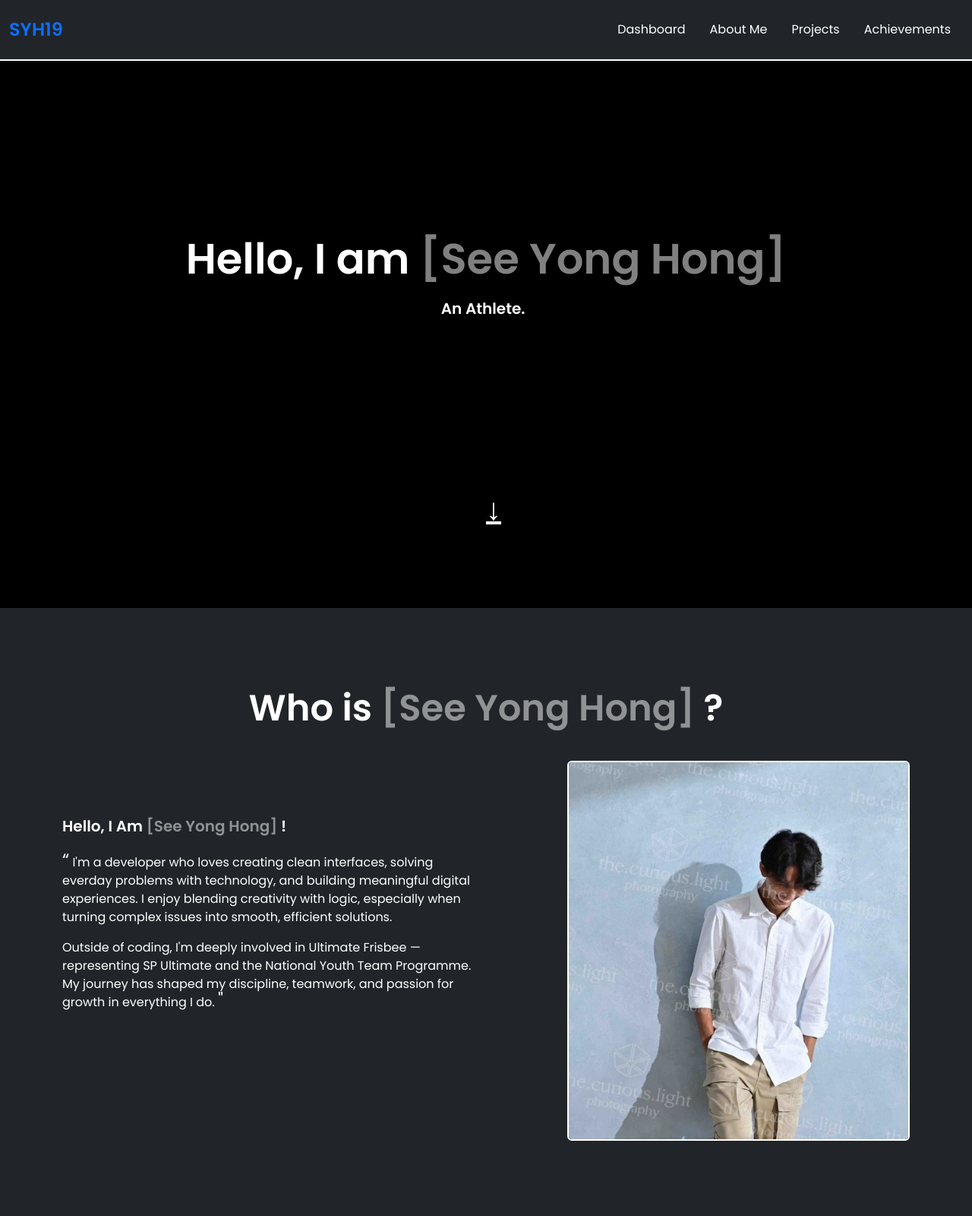
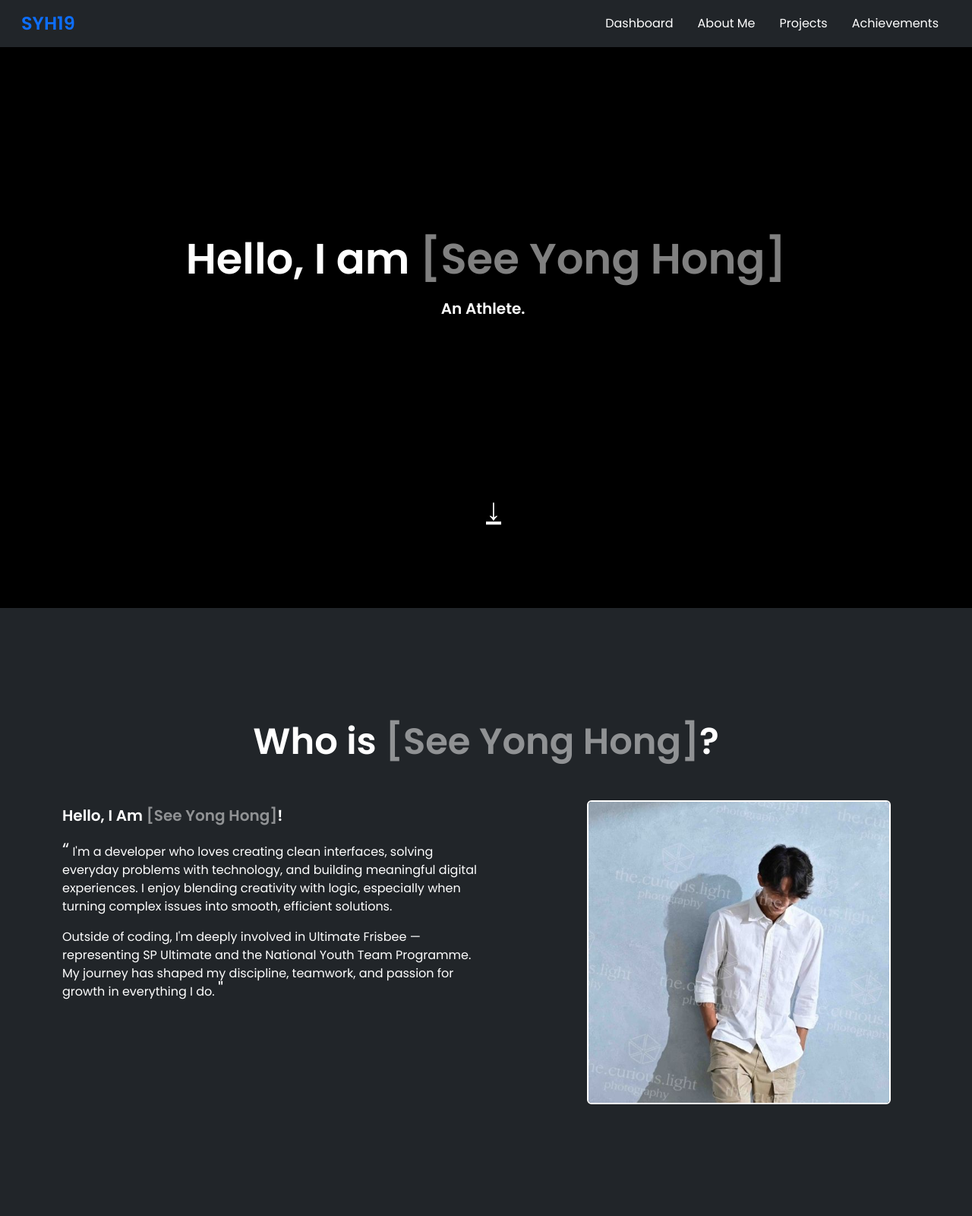
Before and after one commit to sertzzxc/Portfolio, a website: page src/public/index.html in a window 1280 px wide. Shown: the top 1600 px of the page at 76% size. Drawn offline with nearby package versions, Linux system fonts and the light colour scheme.

Commit message:
bugFixes

```diff
--- a/src/public/index.html
+++ b/src/public/index.html
@@ -1,6 +1,7 @@
 <HTML>
 <!DOCTYPE html>
 <html lang="en">
+
 <head>
   <meta charset="utf-8">
   <meta content="width=device-width, initial-scale=1.0" name="viewport">
@@ -39,6 +40,20 @@
       padding: 30px;
     }
 
+    #navbar {
+      transition: all 0.3s ease;
+      padding: 1.5rem 1rem;
+      /* large padding */
+      font-size: 1rem;
+    }
+
+    /* Small navbar (when scrolled) */
+    #navbar.navbar-small {
+      padding: 0.5rem 1rem;
+      /* smaller padding */
+      font-size: 0.9rem;
+    }
+
     /* Navbar Link Base Style */
     /* Navbar Base */
     .navbar-nav .nav-link {
@@ -47,7 +62,6 @@
       overflow: hidden;
       transition: color 0.3s ease;
     }
-
 
     /* Navbar Link Hover Background */
     .navbar-nav .nav-link:hover {
@@ -77,28 +91,24 @@
 
     /* Hover for Active Link */
     .nav-item .nav-link:hover {
-  background-color: #444; /* Slightly lighter gray */
-  color:black; /* White text */
+      /* Slightly lighter gray */
+      color: black;
+      /* White text */
       transition: background-color 0.4s ease, color 0.3s ease, transform 0.3s ease;
     }
 
-/* Active Link Glow Effect */
-.nav-item .nav-link:hover {
-  box-shadow: 0px 4px 15px rgba(255, 255, 255, 0.2); /* Subtle white glow */
-}
+
 
     /* Focus/Active Link Style */
     .navbar-nav .nav-link:focus,
     .navbar-nav .nav-link:active {
-  background-color: #555; /* Medium gray */
+      background-color: #555;
+      /* Medium gray */
       color: #fff;
       outline: none;
       transition: background-color 0.4s ease;
     }
 
-#navbar {
-  border-bottom: 2px solid #fff; /* white border at the bottom */
-}
 
 
     /* Card Animation */
@@ -123,9 +133,12 @@
       opacity: 0;
       transform: translateX(-30px);
       animation: slideIn 0.8s ease forwards;
-  background-color: #000; /* Black card background */
-  border: 1px solid #fff; /* White border */
-  color: black; /* White text */
+      background-color: #000;
+      /* Black card background */
+      border: 1px solid #fff;
+      /* White border */
+      color: black;
+      /* White text */
     }
 
     @keyframes slideIn {
@@ -139,7 +152,8 @@
       position: relative;
       width: 100%;
       display: block;
-  padding-bottom: 5rem; /* space so preview doesn't overlap text */
+      padding-bottom: 5rem;
+      /* space so preview doesn't overlap text */
     }
 
     /* This keeps it centered under your text */
@@ -150,7 +164,8 @@
       position: absolute;
       left: 0;
       right: 0;
-  bottom: 0;           /* always below all paragraphs */
+      bottom: 0;
+      /* always below all paragraphs */
       z-index: 10;
     }
 
@@ -166,7 +181,8 @@
       transform: translateY(10px);
       transition: opacity 0.5s ease, transform 0.3s ease;
       cursor: pointer;
-  position: relative; /* ensures arrow stays inside */
+      position: relative;
+      /* ensures arrow stays inside */
     }
 
     /* Fade in when hovering ANY part of the wrapper */
@@ -187,11 +203,14 @@
     }
 
     .main-scroll-down {
-  position: absolute;       /* position relative to parent */
-  bottom: 100px;             /* distance from bottom of main */
+      position: absolute;
+      /* position relative to parent */
+      bottom: 100px;
+      /* distance from bottom of main */
       left: 50%;
       font-size: 2.5rem;
-  display: inline-block;       /* needed for transform */
+      display: inline-block;
+      /* needed for transform */
       animation: bounce 1.5s infinite;
     }
 
@@ -212,8 +231,10 @@
     }
 
     html {
-  scroll-behavior: smooth;        /* smooth scrolling */
-  scroll-snap-type: y mandatory;  /* vertical snap */
+      scroll-behavior: smooth;
+      /* smooth scrolling */
+      scroll-snap-type: y mandatory;
+      /* vertical snap */
       height: 100%;
       margin: 0;
       padding: 0;
@@ -221,24 +242,35 @@ html {
 
     /* Optional: Body background */
     body {
-  background-color: #000; /* Black background */
-  color: #fff; /* Default white text */
-  scroll-snap-type: y mandatory;  /* make sections snap inside body */
+      background-color: #000;
+      /* Black background */
+      color: #fff;
+      /* Default white text */
+      scroll-snap-type: y mandatory;
+      /* make sections snap inside body */
       margin: 0;
       padding: 0;
     }
+
+
+
 
     .cursor {
       display: inline-block;
       margin-left: 2px;
       animation: blink 1s steps(2, start) infinite;
     }
-    @keyframes blink { to { visibility: hidden; } }
 
+    @keyframes blink {
+      to {
+        visibility: hidden;
+      }
+    }
   </style>
 </head>
+
 <body class="index-page">
-    <nav id="navbar" class="navbar navbar-expand-lg navbar-dark bg-dark fixed-top py-3 ">
+  <nav id="navbar" class="navbar navbar-expand-lg navbar-dark bg-dark fixed-top py-2">
     <div class="container-fluid">
       <!-- Brand -->
       <a class="navbar-brand fw-bold text-primary fs-4" href="#">SYH19</a>
@@ -269,8 +301,7 @@ body {
     </div>
   </nav>
 
-  <body class="bg-black text-white">
-  <!-- Main -->
+  <div class="page-wrapper bg-black text-white">
     <main class="d-flex flex-column justify-content-center align-items-center text-center vh-100 bg-black text-white">
 
       <div class="col-lg-8 mx-auto text-center">
@@ -289,72 +320,72 @@ body {
     </main>
 
 
-  <section id="about" class="vh-100 bg-dark text-white d-flex flex-column justify-content-center align-items-center fade-section">
-    <div class="mt-5"></div>
-    <div class="mt-5"></div>
-    <h1 class="fw-bold mb-3 mt-5" style="font-size: 3rem;">Who is <span class="text-white-50">[See Yong Hong]</span> ?</h1>
-    <br>
+    <section id="about"
+      class="vh-100 bg-dark text-white d-flex flex-column justify-content-center align-items-center fade-section py-5">
+      <h1 class="fw-bold mb-5" style="font-size: 3rem;">
+        Who is <span class="text-white-50">[See Yong Hong]</span>?
+      </h1>
+
       <div class="container">
         <div class="row align-items-center">
-          <!-- LEFT: TEXT -->
+          <!-- LEFT: Text -->
           <div class="col-md-6">
+            <h5 class="fw-semibold mb-4">
+              Hello, I Am <span class="text-white-50">[See Yong Hong]</span>!
+            </h5>
 
-            <h5 class="fw-semibold mb-4">
-              Hello, I Am <span class="text-white-50">[See Yong Hong]</span> !
-            </h5>
             <div class="about-wrapper">
-              <p class="mb-3" >
+              <p class="mb-3">
                 <span style="font-size: 1.5rem; line-height: 0;">“</span>
-                I'm a developer who loves creating clean interfaces, solving everday problems with technology,
+                I'm a developer who loves creating clean interfaces, solving everyday problems with technology,
                 and building meaningful digital experiences. I enjoy blending creativity with logic,
                 especially when turning complex issues into smooth, efficient solutions.
               </p>
 
-              <p>
+              <p class="mb-4">
                 Outside of coding, I'm deeply involved in Ultimate Frisbee — representing SP Ultimate and
                 the National Youth Team Programme. My journey has shaped my discipline, teamwork,
-                and passion for growth in everything I do. <span style="font-size: 1.5rem; line-height: 0;">"</span>
+                and passion for growth in everything I do.
+                <span style="font-size: 1.5rem; line-height: 0;">"</span>
               </p>
-              <br>
-              <br>
-              <a href="#skills" class="next-preview-link text-decoration-none">
+
+              <div class="mb-5"></div>
+
+              <a href="#skills" class="next-preview-link text-decoration-none mt-4">
                 <div class="next-preview">
-                  <h4>Up Next: My Technical [Skills</h4>
+                  <h4>Up Next: My Technical Skills</h4>
                   <p>Click or scroll to explore what I specialize in.</p>
                   <span class="scroll-down">↓</span>
                 </div>
               </a>
-
             </div>
           </div>
 
+          <!-- Spacer Column -->
+          <div class="col-md-1"></div>
 
-          <div class="col-md-1">
-            <!-- Spacer Column -->
-          </div>
-
-          <!-- RIGHT: IMAGE -->
-          <div class="col-md-5 text-center mt-4 mt-md-0 mb-5">
+          <!-- RIGHT: Image -->
+          <div class="col-md-5 text-center mt-4 mt-md-0">
             <img
               src="img/aboutMe.jpeg"
-              alt=""
+              alt="[See Yong Hong]"
               class="img-fluid rounded"
-              style="max-height: 500px; width: 100%; object-fit: cover; border-radius: 6px; border: 2px solid #fff;"
+              style="
+                width: 400px;
+                height: 400px;
+                object-fit: cover;
+                border-radius: 6px;
+                border: 2px solid #fff;
+              "
             >
           </div>
-
         </div>
       </div>
-      <div class="mb-5"></div> <!-- adds vertical space -->
-      <div class="mb-5"></div> <!-- adds vertical space -->
-
-      <div class="mb-5"></div> <!-- adds vertical space -->
-      <div class="mb-5"></div> <!-- adds vertical space -->
+    </section>
 
 
-  </section>
-
-  <section id="skills"  class="vh-100 bg-dark text-white d-flex flex-column justify-content-center align-items-center fade-section">
+    <section id="skills"
+      class="vh-100 bg-dark text-white d-flex flex-column justify-content-center align-items-center fade-section">
       <h1 class="fw-bold mb-3" style="font-size: 3rem;">My Skills</h1>
 
       <div class="skills-charts d-flex flex-wrap justify-content-center align-items-center gap-5">
@@ -388,11 +419,12 @@ body {
         </div>
 
     </section>
+  </div>
 
 
 
   <script src="./index.js" type="text/javascript"></script>
   <script src="https://cdn.jsdelivr.net/npm/chart.js"></script>
   <script src="./skills-chart.js"></script>
-</body>
+
 </HTML>
--- a/src/public/index.js
+++ b/src/public/index.js
@@ -41,18 +41,16 @@ document.addEventListener("DOMContentLoaded", () => {
 
   let lastScrollY = window.scrollY;
 
-  window.addEventListener("scroll", () => {
-  const navbar = document.getElementById("navbar");
+  // Shrink navbar on scroll
+  window.addEventListener("scroll", function() {
+    const navbar = document.getElementById("navbar");
+    if (window.scrollY > 70) { // start shrinking after 50px scroll
+      navbar.classList.add("navbar-small");
+    } else {
+      navbar.classList.remove("navbar-small");
+    }
+  });
 
-  if (window.scrollY > lastScrollY) {
-    // Scrolling down → hide navbar
-    navbar.classList.add("hide");
-  } else {
-    // Scrolling up → show navbar
-    navbar.classList.remove("hide");
-  }
-
-  lastScrollY = window.scrollY;
 
   const sections = document.querySelectorAll('.fade-section');
 
@@ -64,9 +62,9 @@ document.addEventListener("DOMContentLoaded", () => {
         entry.target.classList.remove('active'); // remove for fade-out
       }
     });
-  }, { threshold: 0.3 }); // trigger when 20% of the section is visible
+  }, { threshold: 0.1 }); // trigger when 20% of the section is visible
 
   sections.forEach(section => observer.observe(section));
 
+
 });
-});
```
Lines whose indentation alone changed are shown as unchanged.
